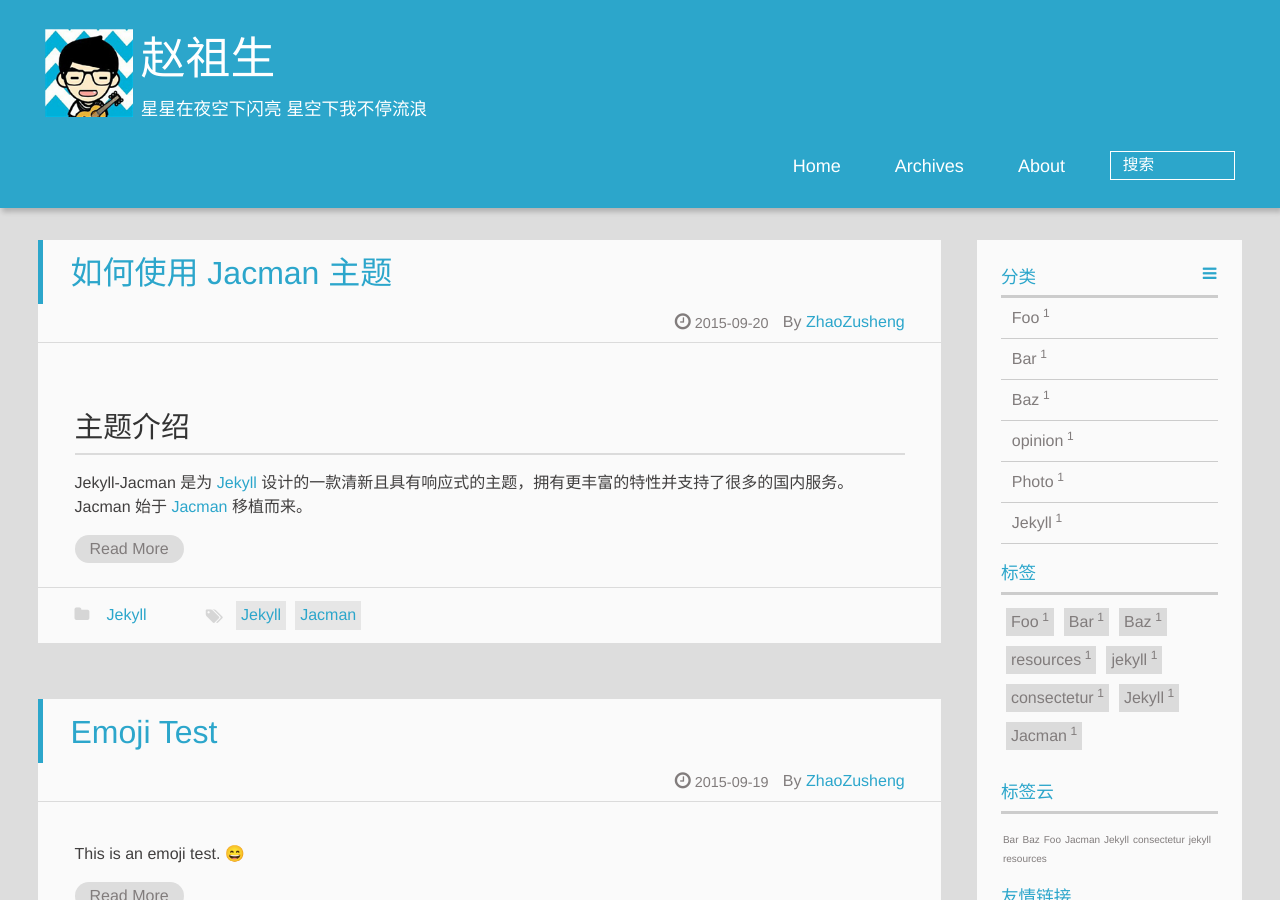
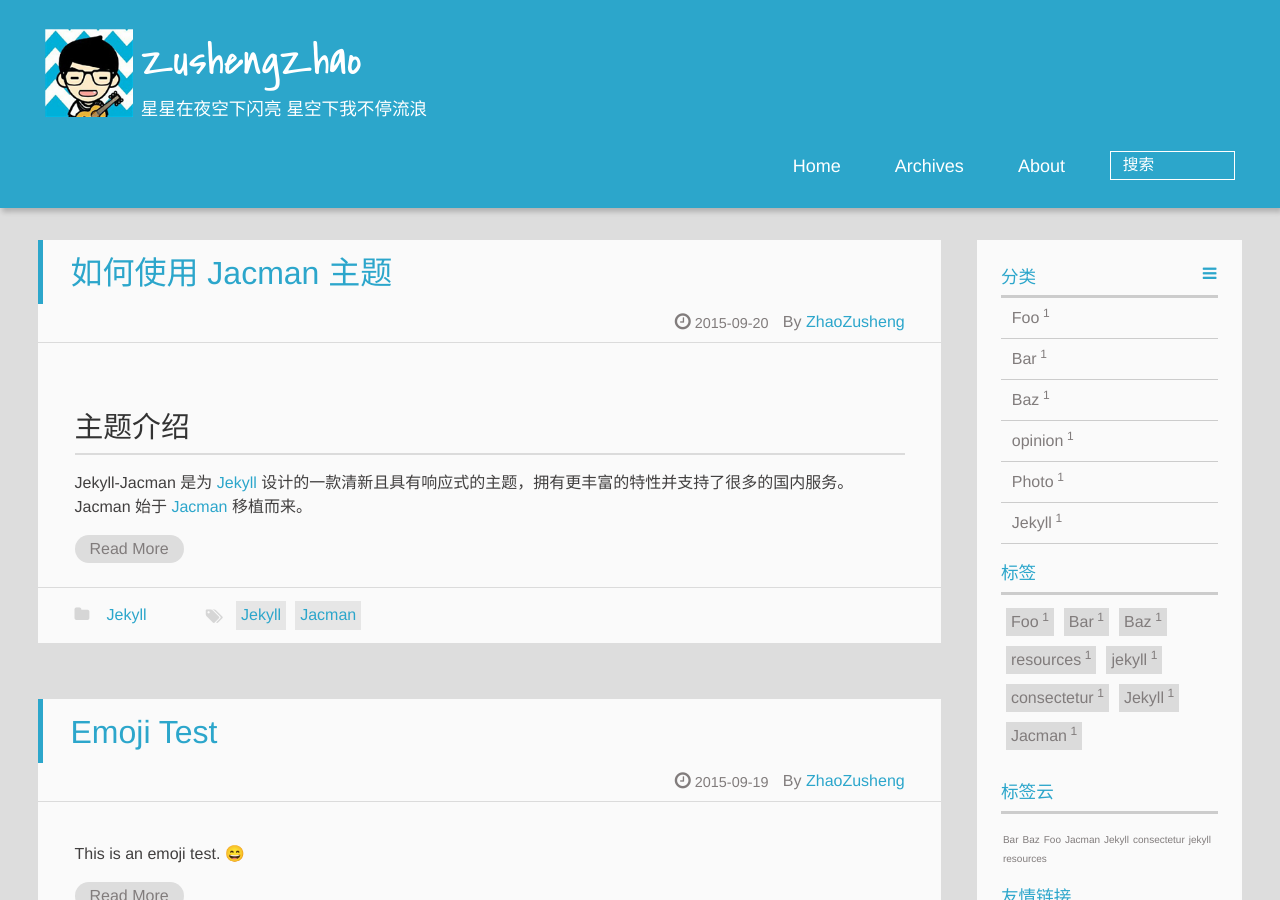
Before and after one commit to ZushengZhao/ZushengZhao.github.io, a Jekyll site: the page built from index.html, in a window 1280 px wide and 900 px high. Built offline with Jekyll 4.4.1, drawn with Linux system fonts in a browser that asks for light colours; emoji names are drawn with the system emoji font; formulas are drawn with MathJax 3; the list of posts is cut into pages by our own code.

Commit message:
Update _config.yml

```diff
--- a/_config.yml
+++ b/_config.yml
@@ -28,7 +28,7 @@ defaults:
 paginate: 20
 
 #### Site
-title : 赵祖生
+title : ZushengZhao
 tagline: 星星在夜空下闪亮 星空下我不停流浪
 assets: /assets
 url:
```
